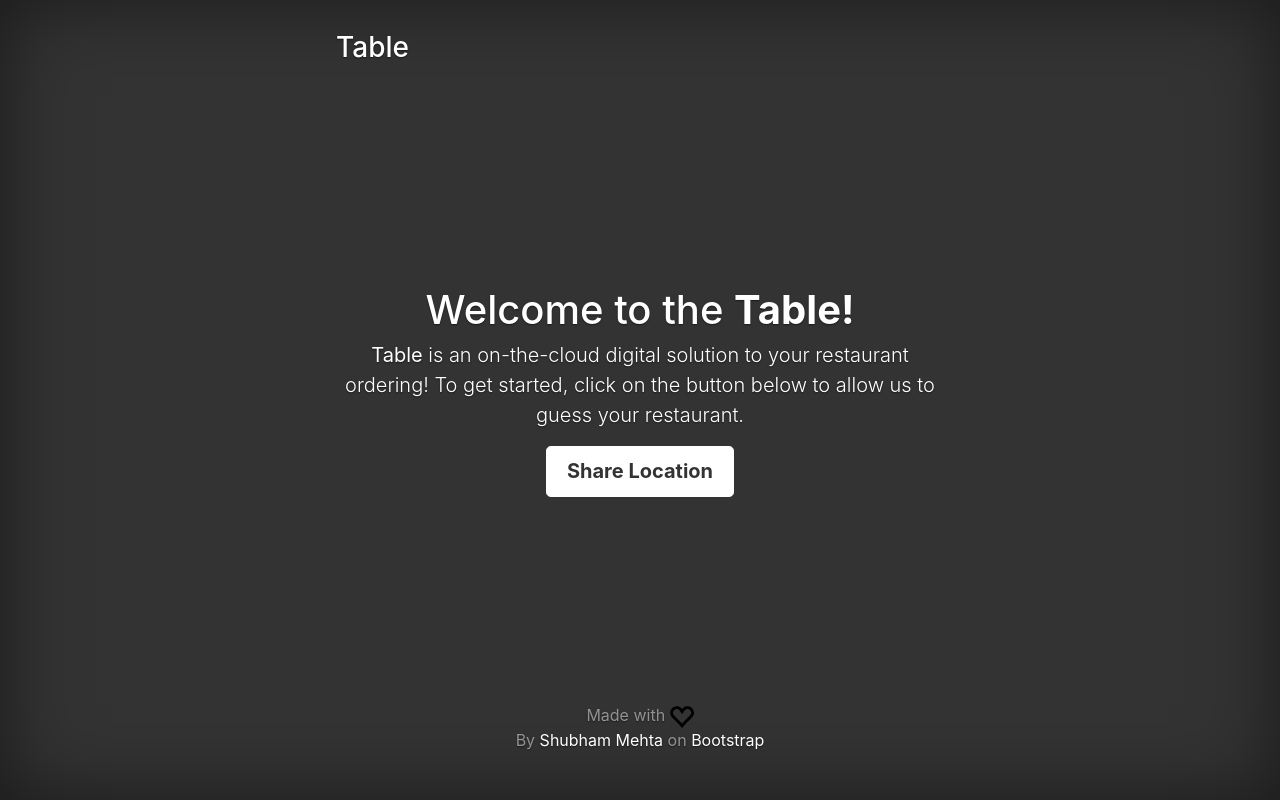
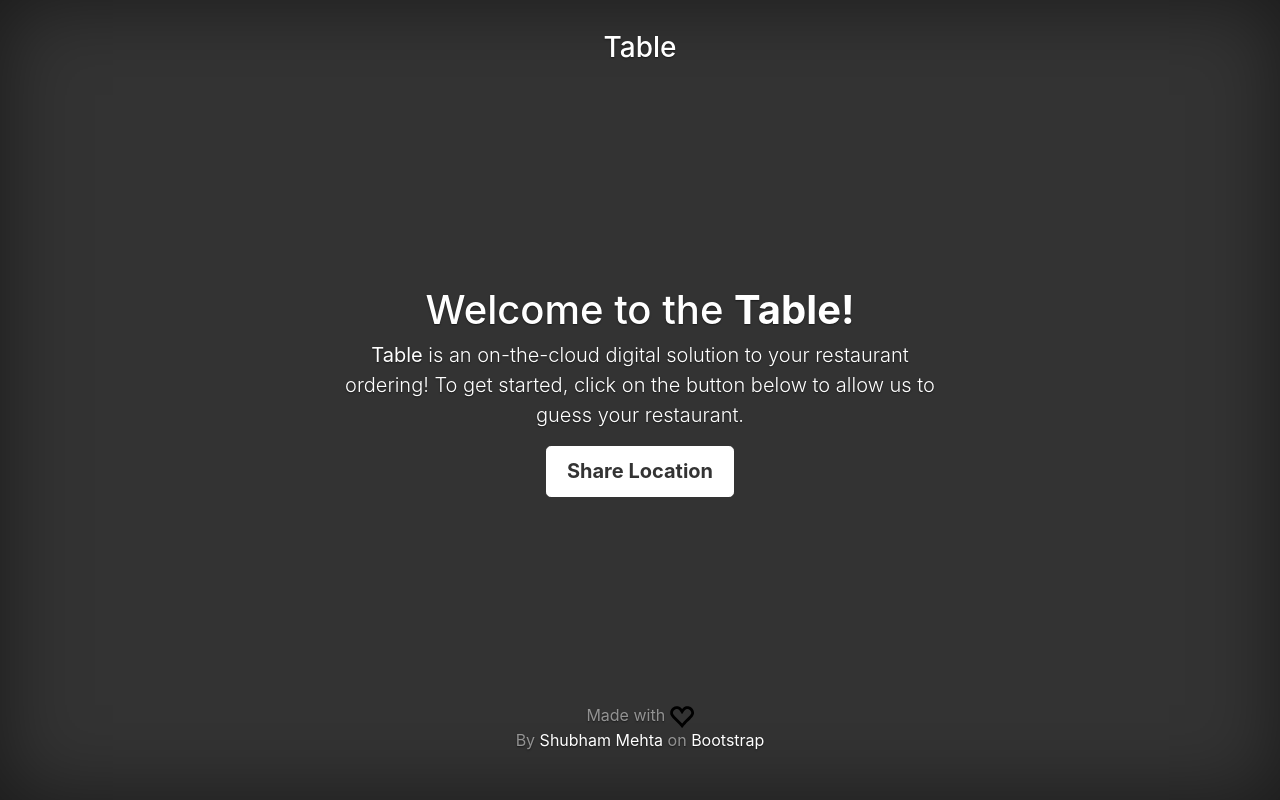
Before and after one commit to apul1421/table-client-side-app-retake, a Django app: page / in a window 1280 px wide. Run offline with Django 3.2, Linux system fonts and the light colour scheme; parts of the project's set-up code (start-up, migrations or seed data) failed here and were passed over; some libraries are stand-ins or nearby versions.

Commit message:
Update location.html

```diff
--- a/src/templates/location.html
+++ b/src/templates/location.html
@@ -29,7 +29,7 @@
 
           <div class="masthead clearfix">
             <div class="inner">
-              <h3 class="masthead-brand" style="text-align: center; display: block;">Table</h3>
+              <h3 class="masthead-brand" style="text-align: center; display: block; float: none;">Table</h3>
               <nav class="nav nav-masthead">
                 <!--<a class="nav-link active" href="#">Home</a>-->
               </nav>
```
